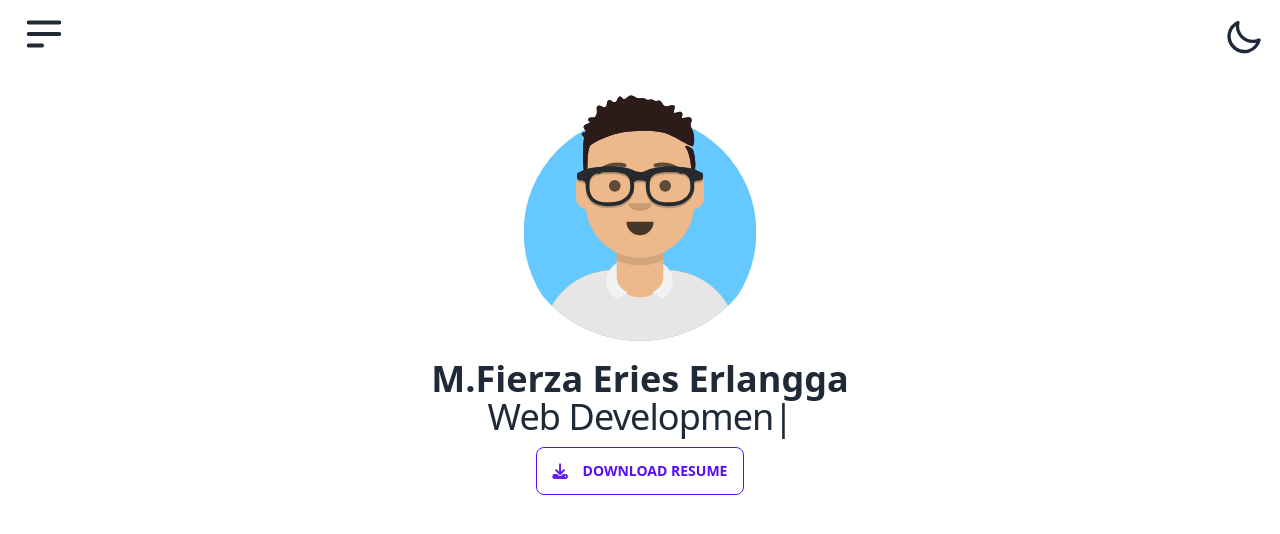
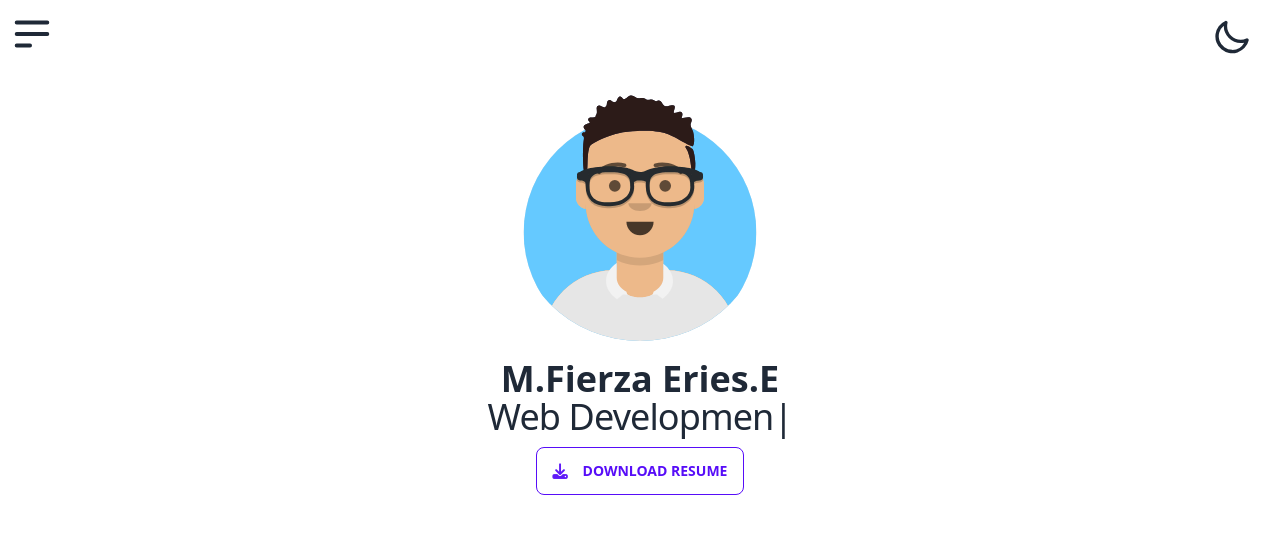
Before and after one commit to fierza-dev/fierza-dev.github.io, a PHP site: page / in a window 1280 px wide. Shown: the top 534 px of the page. Run offline with PHP 8.4, Linux system fonts and the light colour scheme; some libraries are stand-ins or nearby versions.

Commit message:
Add files via upload

```diff
--- a/About/index.html
+++ b/About/index.html
@@ -13,7 +13,7 @@
 </head>
 <body>
     <!-- navbar -->
-    <div class="navbar bg-base-100 ml-3">
+    <div class="navbar bg-base-100">
         <div class="navbar-start">
           <div class="dropdown">
             <label tabindex="0" class="btn btn-ghost btn-circle">
--- a/Certificate/index.html
+++ b/Certificate/index.html
@@ -12,7 +12,7 @@
 </head>
 <body>
     <!-- navbar -->
-    <div class="navbar bg-base-100 ml-3">
+    <div class="navbar bg-base-100">
         <div class="navbar-start">
           <div class="dropdown">
             <label tabindex="0" class="btn btn-ghost btn-circle">
--- a/assets/css/main.css
+++ b/assets/css/main.css
@@ -1,3 +1,6 @@
 html{
-    scroll-behavior: smooth;
+    scroll-behavior: smooth !important;
 }
+body{
+    overflow-x: hidden !important;
+}
--- a/index.html
+++ b/index.html
@@ -12,7 +12,7 @@
 </head>
 <body>
     <!-- navbar -->
-    <div class="navbar bg-base-100 ml-3">
+    <div class="navbar bg-base-100">
         <div class="navbar-start">
           <div class="dropdown">
             <label tabindex="0" class="btn btn-ghost btn-circle">
@@ -51,7 +51,7 @@
                 <img src="assets/img/avataaars.svg" />
                 </div>
             </div>
-            <h1 class="text-4xl mt-3 font-bold"><b>M.Fierza Eries Erlangga</b></h1>
+            <h1 class="text-4xl mt-3 font-bold"><b>M.Fierza Eries.E</b></h1>
             <h1 class="mb-3 text-4xl font-md tracking-tight leading-none"><span id="tulis"></span></h1>
             <button class="btn btn-outline btn-primary"><i class="fa-solid fa-download fa-beat-fade mr-2"></i> Download Resume</button>
         </center>
```
Also changed, not shown: Skill/index.html (+6 -4 lines).
